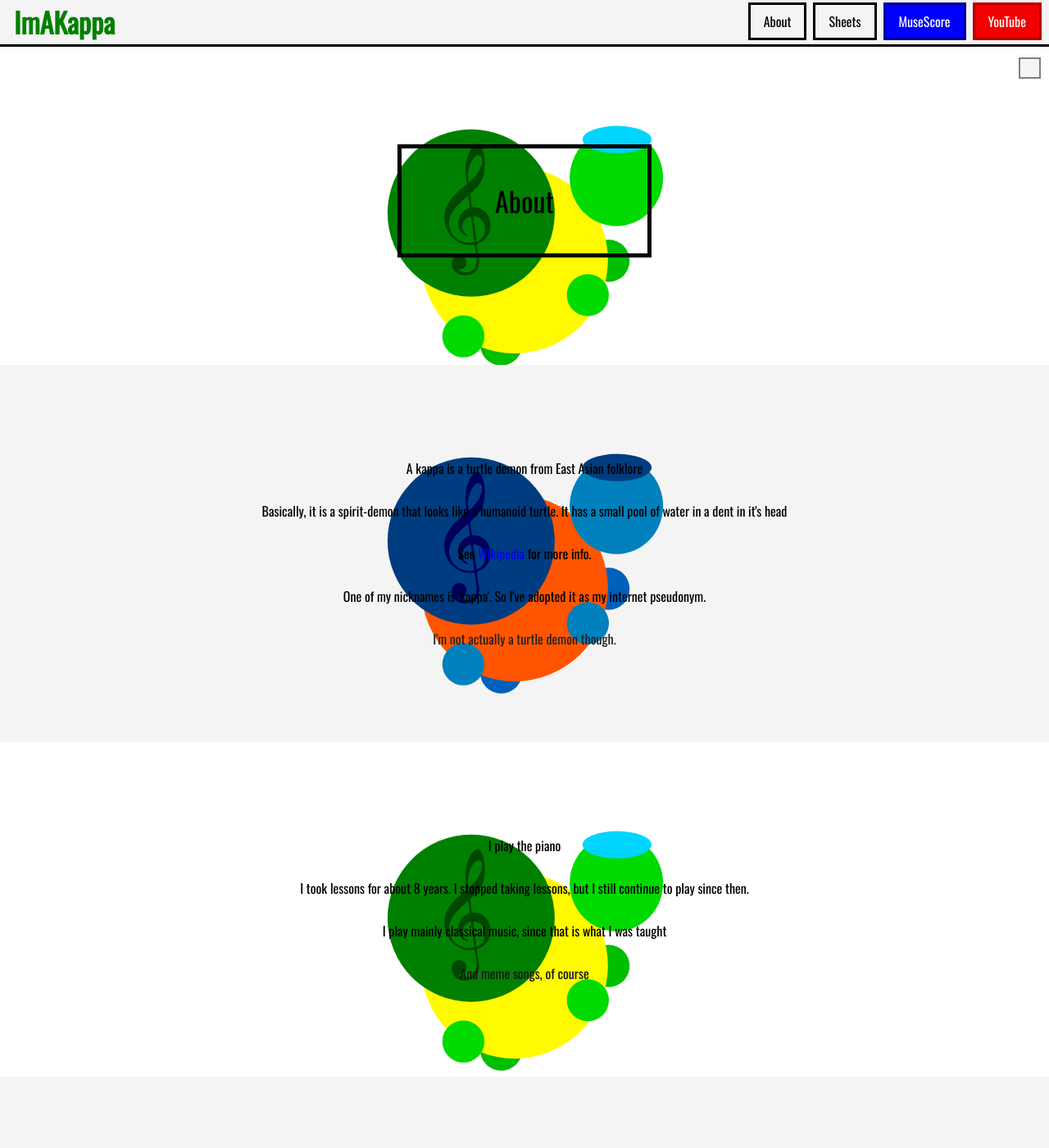
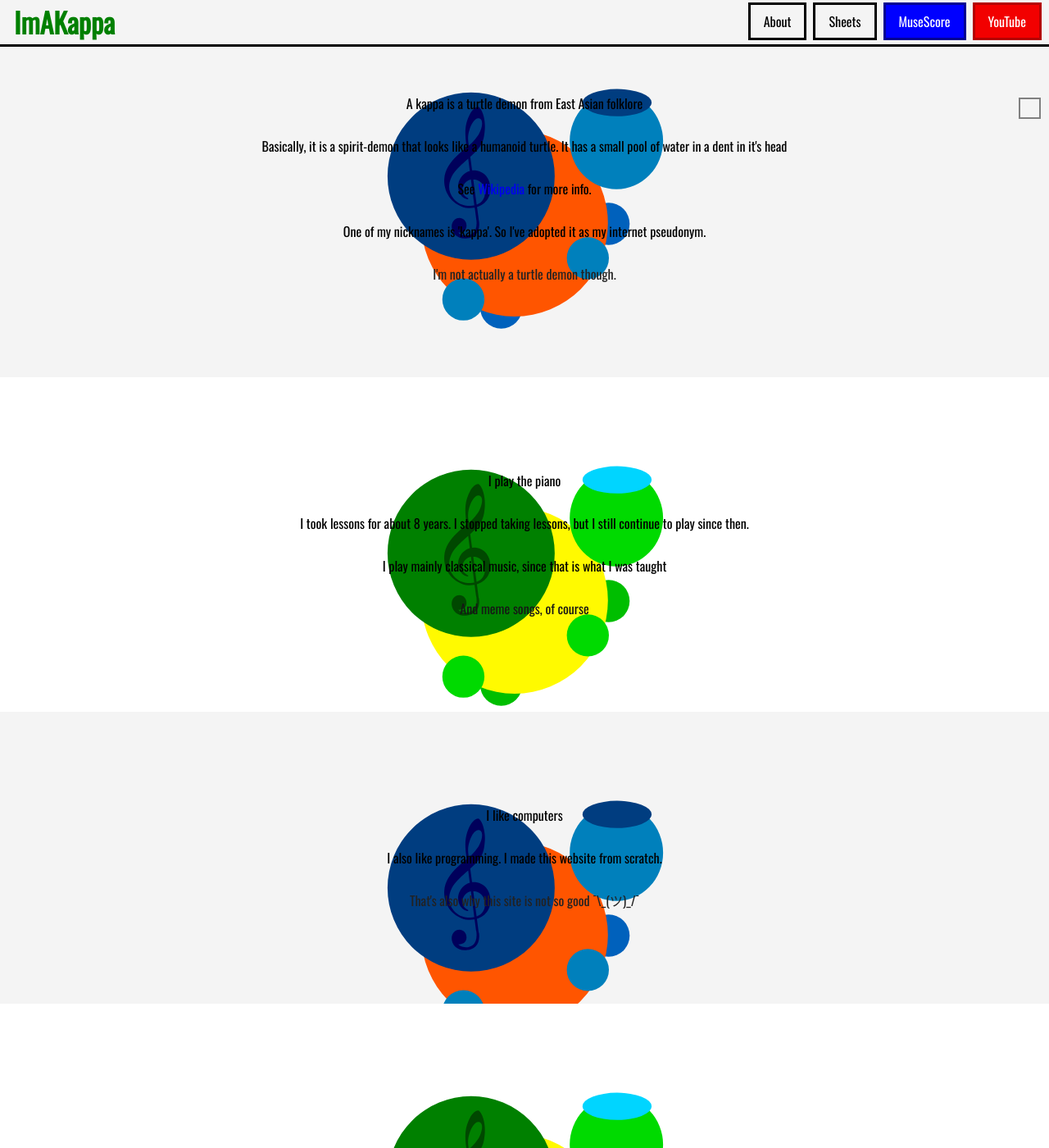
Before and after one commit to ImAKappa/imakappaJekyllOld, a Jekyll site: the page built from about.html, in a window 1280 px wide and 1400 px high. Shown: the whole window at 82% size. Built offline with Jekyll 4.4.1, drawn with Linux system fonts in a browser that asks for light colours.

Commit message:
Header and theme button fixed top

```diff
--- a/assets/css/styles.scss
+++ b/assets/css/styles.scss
@@ -1,7 +1,7 @@
 ---
 
 ---
-/* Style sheet for redesign 3 */
+/* Style sheet for mobile-first-1.0 */
 
 /* BASE */
 :root {
@@ -34,15 +34,11 @@
   color: var(--main-text-color);
 }
 
-main {
-  margin-top: 4.5em;
-}
-
-@media screen and (max-width: 480px) {
-  main {
-    margin-top: 0;
-  }
-}
+// @media screen and (max-width: 480px) {
+//   main {
+//     margin-top: 0;
+//   }
+// }
 
 h1 {
   font-size: 3.4rem;
@@ -109,13 +105,13 @@
   color: green;
 }
 
-@media screen and (max-width: 800px) {
-  header {
-    position: relative;
-    top: 1em;
-    border-bottom: 1px solid black;
-  }
-}
+// @media screen and (max-width: 800px) {
+//   header {
+//     position: relative;
+//     top: 1em;
+//     border-bottom: 1px solid black;
+//   }
+// }
 
 .main-nav {
   display: flex;
@@ -238,6 +234,7 @@
   background-repeat: no-repeat;
   background-attachment: fixed;
   background-size: 35em;
+  display: none;
 }
 
 .banner-textbox {
@@ -415,7 +412,7 @@
   background-color: var(--secondary-bg-color);
   padding: 0;
   position: fixed;
-  top: 7em;
+  top: 8.5vh;
   right: 1em;
   border: 2px solid var(--check-border-color);
 }
@@ -427,12 +424,12 @@
   width: 0;
 }
 
-@media screen and (max-width: 800px) {
-  .switcheroo {
-    position: absolute;
-    top: 7.25em;
-  }
-}
+// @media screen and (max-width: 800px) {
+//   .switcheroo {
+//     position: absolute;
+//     top: 7.25em;
+//   }
+// }
 
 .narrow-container {
   display: flex;
```
